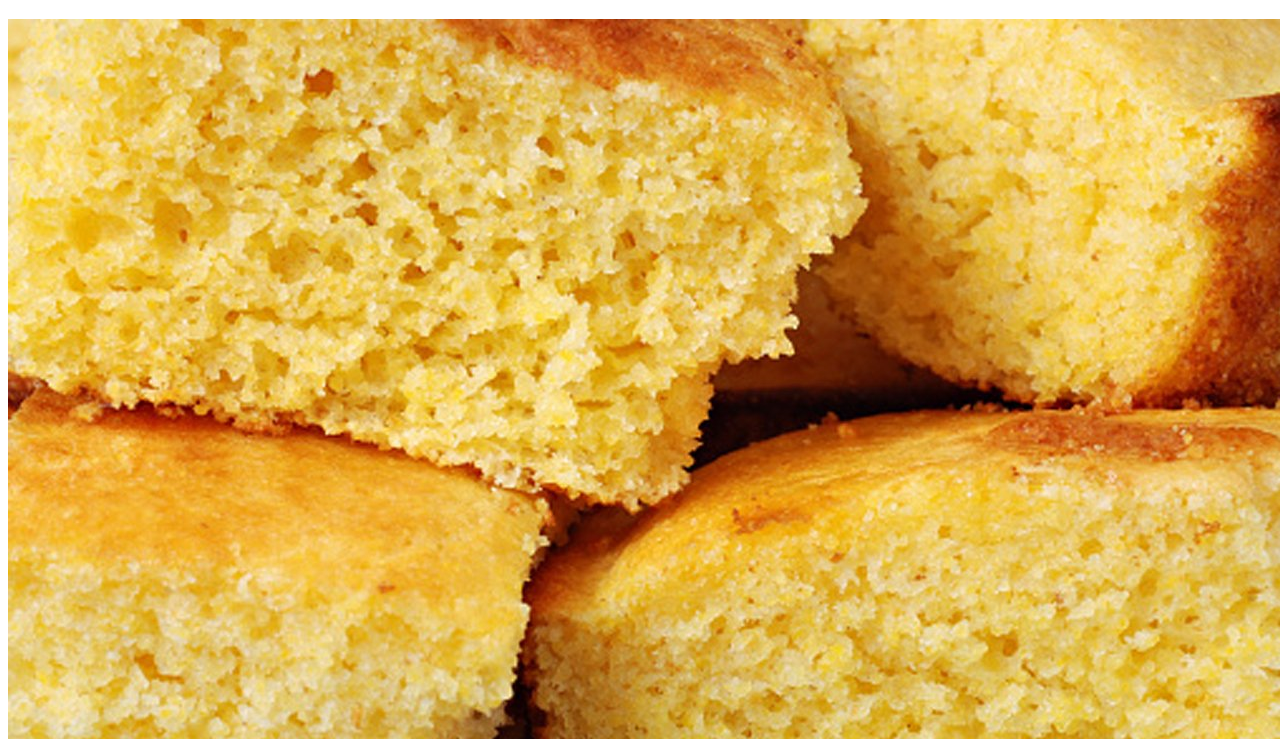
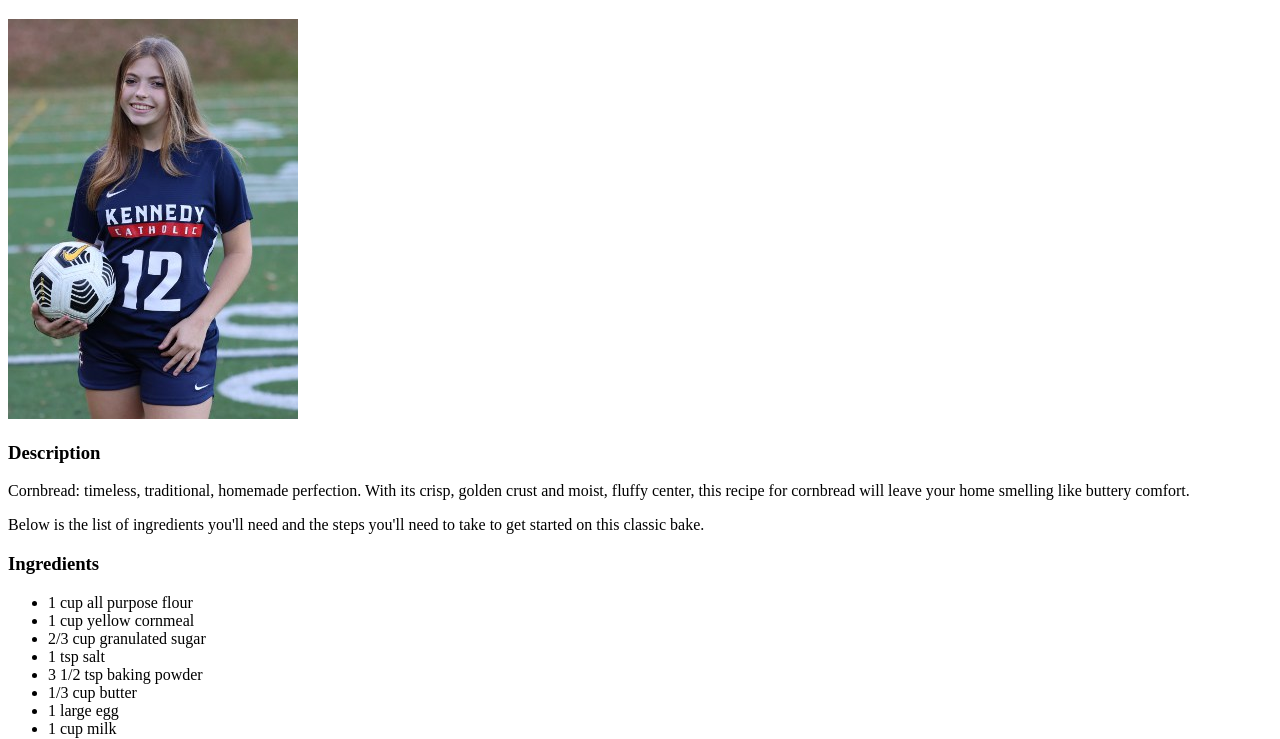
Before and after one commit to aogara2/odin-recipes, a plain HTML site: page recipes/cornbread.html in a window 1280 px wide. Shown: the part 61-800 px from the top of the page. Drawn offline with Linux system fonts and the light colour scheme.

Commit message:
Test new image for cornbread

```diff
--- a/recipes/cornbread.html
+++ b/recipes/cornbread.html
@@ -8,7 +8,7 @@
 </head>
 <body>
     <h1>Cornbread Recipe</h1>
-    <img src="../images/cornbread.jpg">
+    <img src="../images/Ava-Nix.jpg">
     <h3>Description</h3>
     <p>Cornbread: timeless, traditional, homemade perfection. With its crisp,
         golden crust and moist, fluffy center, this recipe for cornbread will
```
Also changed, not shown: images/Ava-Nix.jpg (added).
